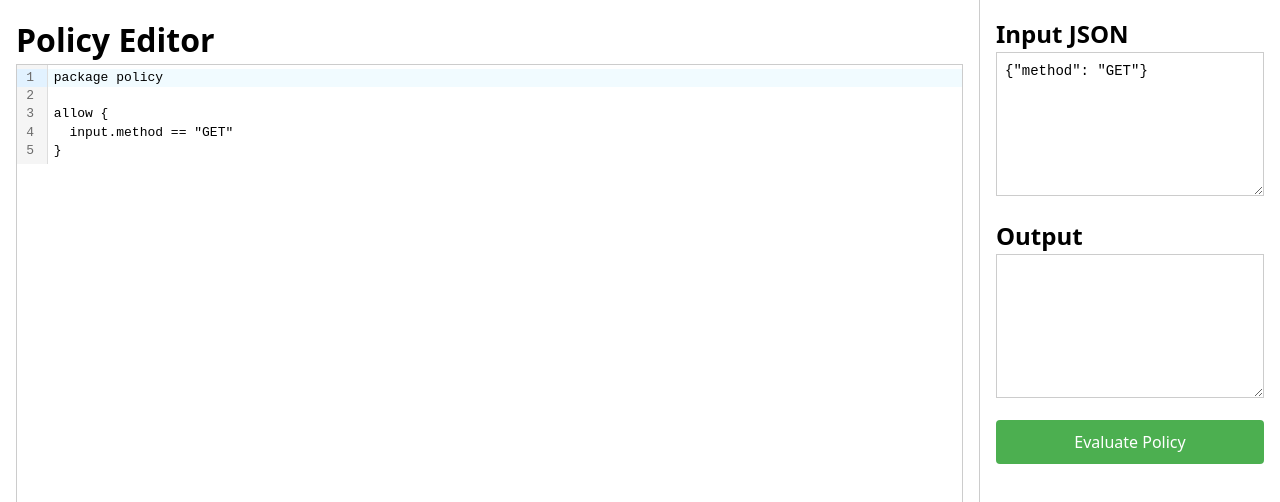
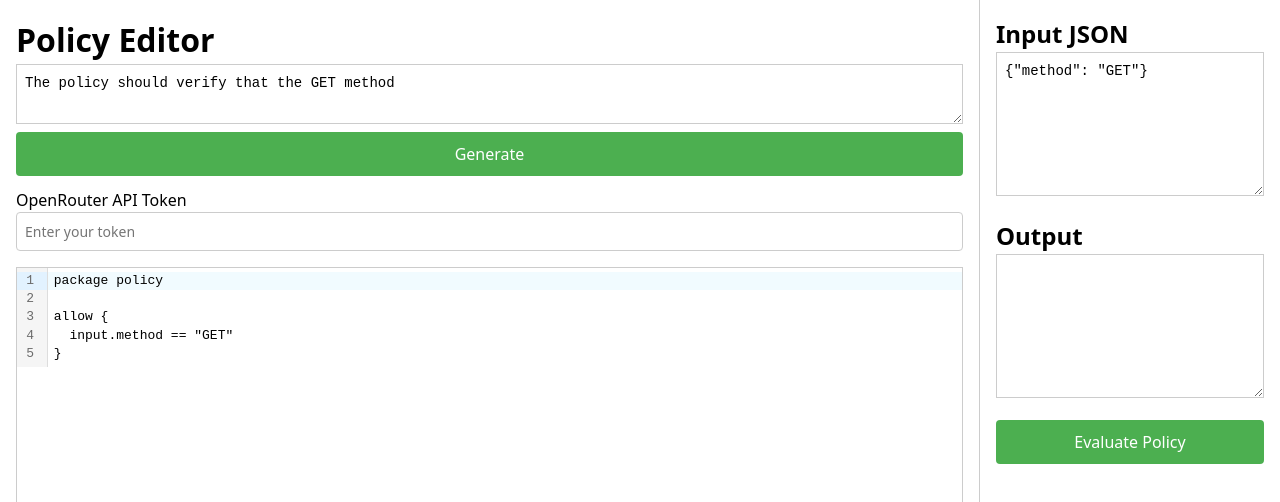
Before and after one commit to nikpivkin/opa-ai-agent, a Svelte app: page / in a window 1280 px wide. Shown: the top 502 px of the page. Built offline with nearby package versions, Linux system fonts and the light colour scheme.

Commit message:
add policy generation
Signed-off-by: Nikita Pivkin <nikita.pivkin@smartforce.io>

```diff
--- a/src/App.svelte
+++ b/src/App.svelte
@@ -8,12 +8,15 @@
     let inputJson: string = '{"method": "GET"}';
     let outputResult: string = '';
     let jsonError: string | null = null;
+    let policyPrompt: string = 'The policy should verify that the GET method';
+    let apiToken: string = localStorage.getItem('openrouter_token') || '';
+    $: localStorage.setItem('openrouter_token', apiToken);
 
     function isValidJson(jsonString: string): boolean {
       try {
         JSON.parse(jsonString);
         return true;
-      } catch (e) {
+      } catch {
         return false;
       }
     }
@@ -66,6 +69,62 @@
       }
     }
 
+    async function generatePolicyHandler() {
+      const policy = await generatePolicy(policyPrompt, inputJson, apiToken);
+      editorView.dispatch({
+        changes: {
+          from: 0,
+          to: editorView.state.doc.length,
+          insert: policy
+        }
+      });
+    }
+
+    async function generatePolicy(prompt: string, inputJson: string, token: string): Promise<string> {
+      const model = "mistralai/mistral-small-3.1-24b-instruct:free";
+      const temperature = 0.7;
+      const messages = [
+        {
+            role: "system",
+            content: "You are a code generation assistant. Given a user request and input data, respond ONLY with a valid OPA Rego policy. Do NOT include any explanation, comments, or markdown formatting. Output only the Rego code."
+        },
+        {
+        role: "user",
+        content: `Generate an OPA Rego policy for the following prompt: "${prompt}" using input: ${inputJson}. Only return valid Rego code. Do not include any explanation or formatting.`
+        }
+      ];
+
+      const payload = {
+        model,
+        messages,
+        temperature,
+        reasoning: {
+          max_tokens: 1024
+        }
+      };
+
+      try {
+        const response = await fetch("https://openrouter.ai/api/v1/chat/completions", {
+          method: "POST",
+          headers: {
+            "Content-Type": "application/json",
+            "Authorization": `Bearer ${token}`
+          },
+          body: JSON.stringify(payload)
+        });
+
+        const data = await response.json();
+
+        if (data.choices && data.choices.length > 0) {
+          return data.choices[0].message.content;
+        } else {
+          return "No policy generated.";
+        }
+      } catch (error) {
+        return `Error: ${error.message}`;
+      }
+    }
+
     onMount(() => {
       editorView = new EditorView({
         doc: `package policy
@@ -82,6 +141,24 @@ allow {
   <main class="container">
     <div class="editor-container">
       <h1>Policy Editor</h1>
+
+      <textarea bind:value={policyPrompt}
+        placeholder="Describe your desired policy"
+        rows="2"
+        class="prompt"
+      ></textarea>
+      <button on:click={generatePolicyHandler}>Generate</button>
+
+      <div class="token-container">
+        <label for="apiToken">OpenRouter API Token</label>
+        <input
+          id="apiToken"
+          type="password"
+          bind:value={apiToken}
+          placeholder="Enter your token"
+        />
+      </div>
+
       <div bind:this={editorContainer} class="editor"></div>
     </div>
 
@@ -113,10 +190,12 @@ allow {
       flex: 1;
       padding: 16px;
       border-right: 1px solid #ccc;
+      display: flex;
+      flex-direction: column;
     }
 
     .editor {
-      height: 100%;
+      flex: 1;
       border: 1px solid #ccc;
     }
 
@@ -131,6 +210,10 @@ allow {
       margin-bottom: 16px;
     }
 
+    .output-container {
+      margin-bottom: 16px;
+    }
+
     textarea {
       width: 100%;
       font-family: monospace;
@@ -140,8 +223,8 @@ allow {
       box-sizing: border-box;
     }
 
-    .output-container {
-      margin-bottom: 16px;
+    .prompt {
+      margin-bottom: 8px;
     }
 
     button {
@@ -151,6 +234,7 @@ allow {
       border: none;
       cursor: pointer;
       border-radius: 4px;
+      margin-bottom: 12px;
     }
 
     button:hover {
@@ -162,4 +246,17 @@ allow {
       font-size: 14px;
       margin-top: 8px;
     }
+
+    .token-container {
+      margin-bottom: 16px;
+    }
+
+    input[type="password"] {
+      width: 100%;
+      padding: 8px;
+      font-size: 14px;
+      border: 1px solid #ccc;
+      border-radius: 4px;
+      box-sizing: border-box;
+    }
   </style>
```
